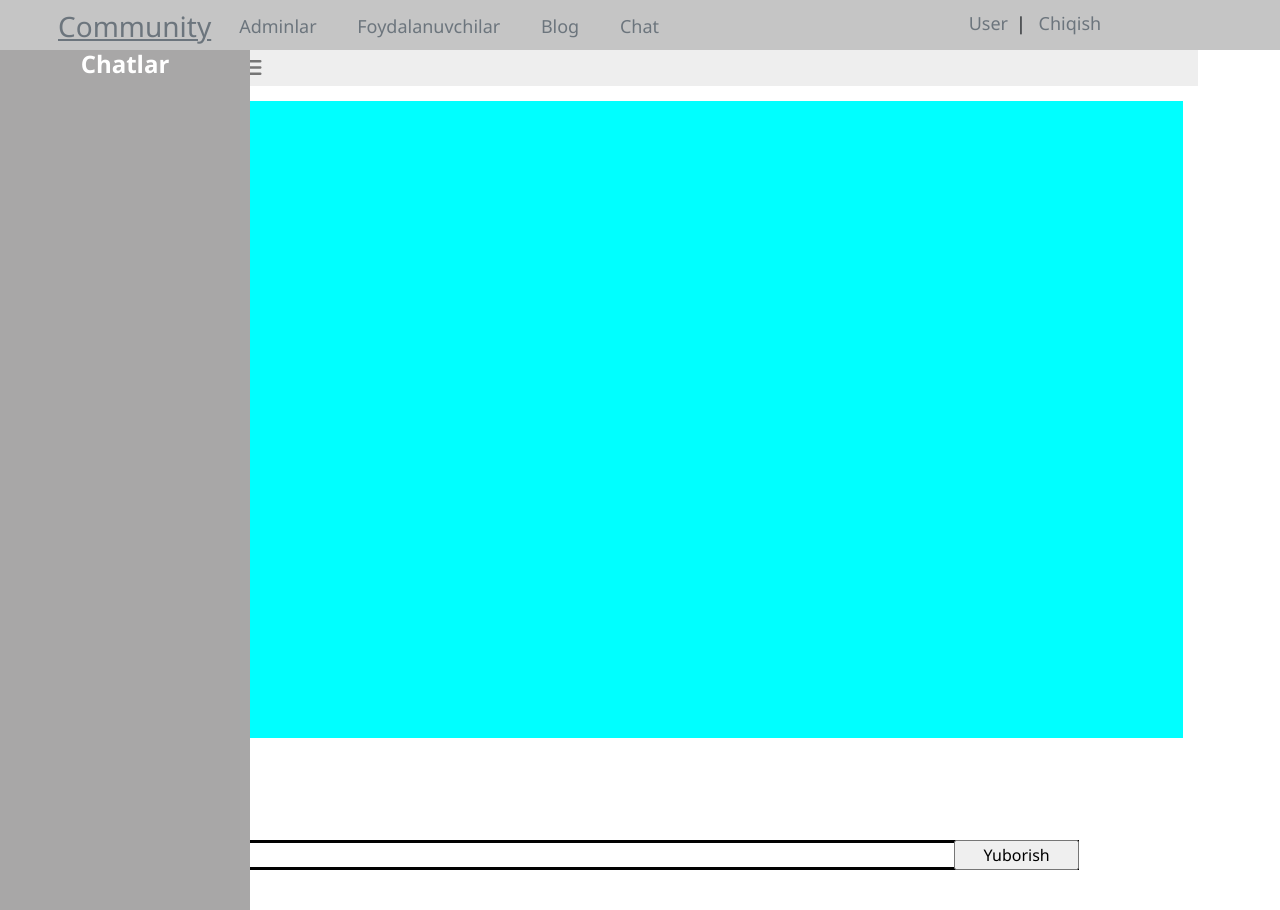
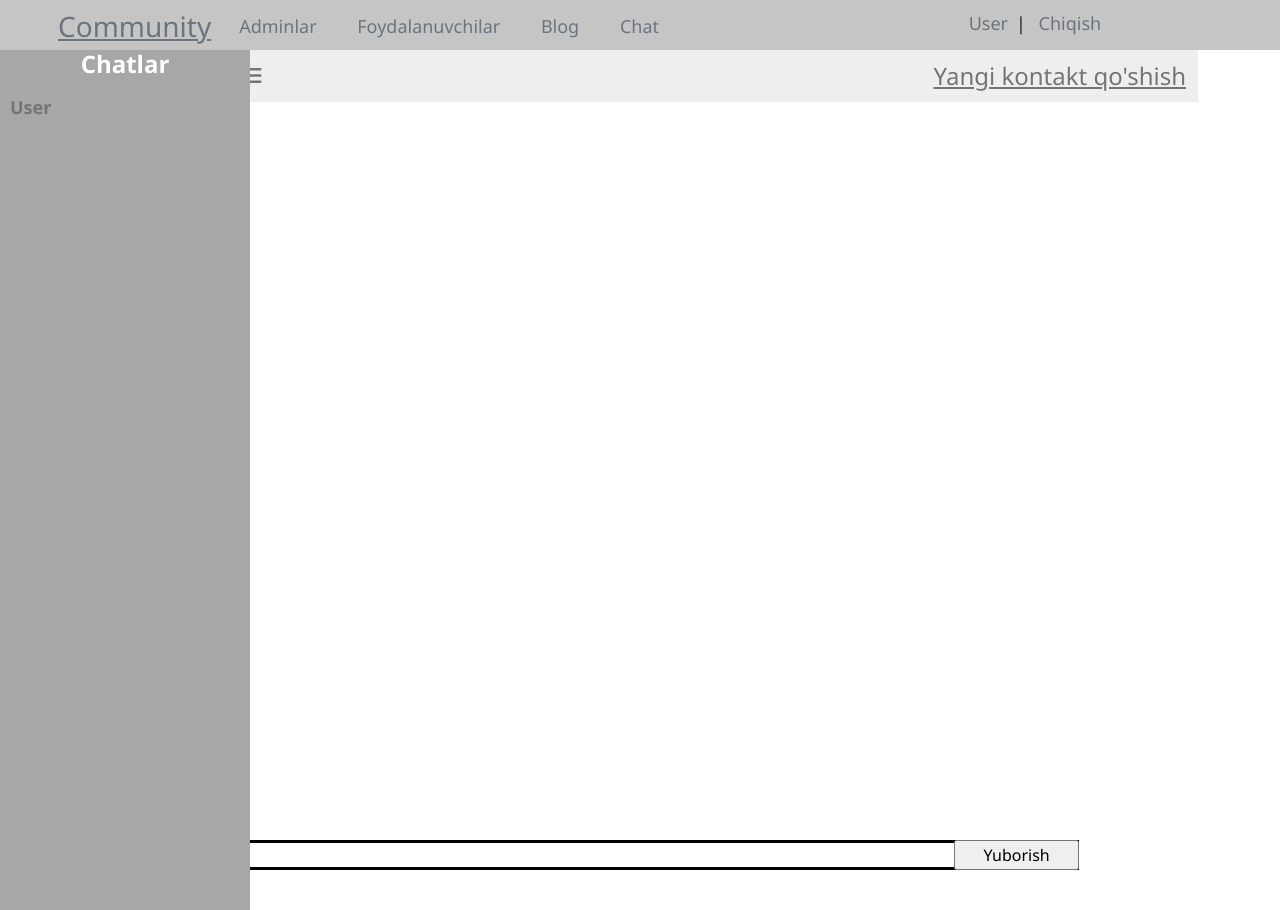
Before and after one commit to abduraufov04/Community, a Django app: page /chat/ in a window 1280 px wide. Run offline with Django 5.2, Linux system fonts and the light colour scheme; a user stored in the database is signed in; tables that the repository leaves empty hold one stand-in row (values such as "Sample post"); some libraries are stand-ins or nearby versions.

Commit message:
Fix some bug

```diff
--- a/chat/urls.py
+++ b/chat/urls.py
@@ -1,5 +1,5 @@
 from django.urls import path
-from .views import chat, your_view, get_chat_list, get_history, get_history_js
+from .views import chat, your_view, get_chat_list, get_history, get_history_js, connect_new_user, connect_contact
 
 urlpatterns = [
     path('', chat, name = "chat"),
@@ -7,5 +7,8 @@ urlpatterns = [
     path('get_chat_list/', get_chat_list, name = 'get_chat_list'),
     path('get_history/<int:pk>/', get_history, name = 'get_history'),
     path('get_history_js/<int:pk>/', get_history_js, name = 'get_history_js'),
+    path('connect_new_user/', connect_new_user, name = 'connect_new_user'),
+    path('connect_contact/<int:pk>/', connect_contact, name = 'connect_contact'),
+
 
 ]
--- a/chat/views.py
+++ b/chat/views.py
@@ -1,4 +1,4 @@
-from django.shortcuts import render
+from django.shortcuts import render, redirect
 from django.http import JsonResponse
 
 from .models import Chat
@@ -8,8 +8,14 @@ from accounts.models import CustomUser
 def chat(request):
     return render(request, 'chat.html')
 
-
-# from django.shortcuts import render, JsonResponse
+def connect_contact(request, pk):
+    user = CustomUser.objects.get(pk = pk)
+    Chat.objects.create(
+        from_user = request.user,
+        to_user = user,
+        message = f"{request.user} - sizni kontaktga qo`shdi"
+    ).save()
+    return redirect('chat')
 
 def your_view(request):
     if request.method == 'POST':
@@ -74,3 +80,7 @@ def get_chat_list(request):
             })
 
         return JsonResponse({'message': "200", "chat_list": res})
+
+
+def connect_new_user(request):
+    return render(request, 'user_list.html', context={"users": CustomUser.objects.all()})
--- a/templates/chat.html
+++ b/templates/chat.html
@@ -29,6 +29,7 @@
                             {% endif %}
                         </h5>
                     </div>
+                    <a href="{% url 'connect_new_user' %}">Yangi kontakt qo'shish</a>
                 </div>
             </nav>
         </div>
@@ -36,7 +37,7 @@
         <section id="content-wrapper">
             <div class="row">
                 <div class="col-lg-12">
-                    <div id="chats" class="chat-oyna" style="height : 70vh; overflow-y: scroll; background-color: aqua;">
+                    <div id="chats" class="chat-oyna" style="height : 70vh; overflow-y: scroll; ">
                         {% for message in chats %}
                         <div class="outside-box">
                             <div class="message-box my-3
@@ -52,13 +53,19 @@
                         </div>
                         {% endfor %}
                     </div>
-
+                        <script>
+                            function clear(){
+                                const i = document.getElementById('textinput');
+                                i.value = "";
+                            }
+                        </script>
                     <div class="input-box">
-
                         <form id="myForm"> {% csrf_token %}
                             <input type="text" name="partner" value="{{partner.id}}" style="display: none;">
                             <input class="input" type="text" name="message" id="textinput">
-                            <input class="send" type="submit" id="my-button" value="Yuborish">
+                            <input class="send" onclick="clear();" type="submit" id="my-button" value="Yuborish">
+
+
                         </form>
                     </div>
                 </div>
@@ -213,7 +220,7 @@
 
         setInterval(function () {
             getChatAjaxRequest();
-        }, 10000);
+        }, 1000);
     });
 
 
@@ -221,27 +228,20 @@
 
         $('#myForm').submit(function (event) {
             event.preventDefault();
-
-
             var formData = $(this).serialize();
-
-            console.log(23131231, formData);
             // AJAX request
             $.ajax({
                 url: '/chat/send/',
                 type: 'POST',
                 data: formData,
                 success: function (response) {
-                    console.log(response);
+
                 },
                 error: function (error) {
                     console.error(error);
                 }
             });
         });
-
-        // Or, for button click (if button is used):
-
     });
 </script>
 
```
Also changed, not shown: templates/user_list.html (added, +28 -0 lines).
